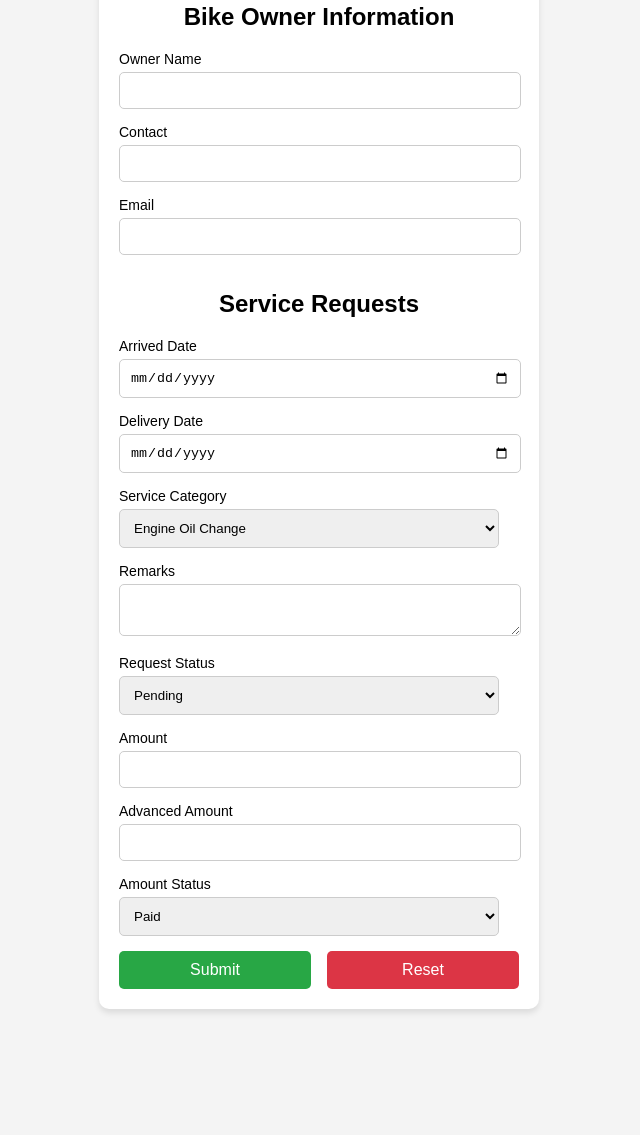
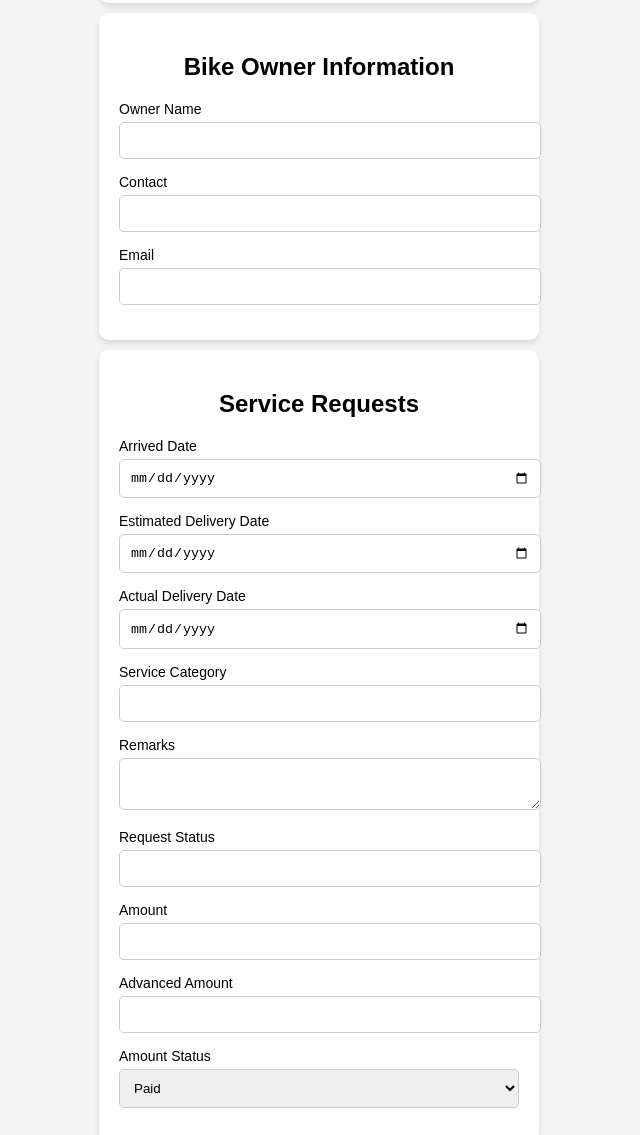
Before and after one commit to se1vah/Spanner, a plain HTML site: page index.html in a window 1280 px wide. Shown: the part 890-2025 px from the top of the page, without its empty margins (321-961 px from the left). Before the commit the page ends 1909 px from the top, so only its background shows below. Drawn offline with Linux system fonts and the light colour scheme.

Commit message:
Update index.html

```diff
--- a/index.html
+++ b/index.html
@@ -31,7 +31,7 @@
         .form-container input,
         .form-container select,
         .form-container textarea {
-            width: 95%;
+            width: 100%;
             padding: 10px;
             margin-bottom: 15px;
             border: 1px solid #ccc;
@@ -69,13 +69,13 @@
         <h2>Bike Information</h2>
         <form>
             <label for="bikeNumber">Bike Number</label>
-            <input type="number" id="bikeNumber" name="bikeNumber" required>
+            <input type="text" id="bikeNumber" name="bikeNumber" required>
 
             <label for="bikeName">Bike Name</label>
             <input type="text" id="bikeName" name="bikeName" required>
 
             <label for="chasisNumber">Chasis Number</label>
-            <input type="number" id="chasisNumber" name="chasisNumber" required>
+            <input type="text" id="chasisNumber" name="chasisNumber" required>
 
             <label for="remarks">Remarks</label>
             <textarea id="remarks" name="remarks" rows="2"></textarea>
@@ -100,60 +100,65 @@
 
             <label for="bikeRSideImage">Bike Right Side Image</label>
             <input type="file" id="bikeRSideImage" name="bikeRSideImage" accept="image/*">
+        </form>
+    </div>
 
     <!-- Bike Owner Information Form -->
+    <div class="form-container">
         <h2>Bike Owner Information</h2>
+        <form>
             <label for="ownerName">Owner Name</label>
             <input type="text" id="ownerName" name="ownerName" required>
 
             <label for="contact">Contact</label>
-            <input type="number" id="contact" name="contact" required>
+            <input type="text" id="contact" name="contact" required>
 
             <label for="email">Email</label>
             <input type="email" id="email" name="email" required>
+        </form>
+    </div>
 
     <!-- Service Requests Form -->
+    <div class="form-container">
         <h2>Service Requests</h2>
+        <form>
             <label for="arrivedDate">Arrived Date</label>
             <input type="date" id="arrivedDate" name="arrivedDate" required>
 
-            <label for="deliveryDate">Delivery Date</label>
-            <input type="date" id="deliveryDate" name="deliveryDate" required>
+            <label for="estimatedDeliveryDate">Estimated Delivery Date</label>
+            <input type="date" id="estimatedDeliveryDate" name="estimatedDeliveryDate" required>
+
+            <label for="actualDeliveryDate">Actual Delivery Date</label>
+            <input type="date" id="actualDeliveryDate" name="actualDeliveryDate">
 
             <label for="serviceCategory">Service Category</label>
-            <select id="serviceCategory" name="serviceCategory">
-                <option value="Engine Oil Change">Engine Oil Change</option>
-                <option value="General Service">General Service</option>
-                <option value="Make Engine Problem">Make Engine Problem</option>
-            </select>
+            <input type="text" id="serviceCategory" name="serviceCategory" required>
 
             <label for="serviceRemarks">Remarks</label>
             <textarea id="serviceRemarks" name="serviceRemarks" rows="2"></textarea>
 
             <label for="requestStatus">Request Status</label>
-            <select id="requestStatus" name="requestStatus">
-                <option value="Pending">Pending</option>
-                <option value="Hold">Hold</option>
-                <option value="Completed">Completed</option>
-            </select>
+            <input type="text" id="requestStatus" name="requestStatus">
 
             <label for="amount">Amount</label>
-            <input type="number" id="amount" name="amount" required>
+            <input type="text" id="amount" name="amount" required>
 
             <label for="advancedAmount">Advanced Amount</label>
-            <input type="number" id="advancedAmount" name="advancedAmount">
+            <input type="text" id="advancedAmount" name="advancedAmount">
 
             <label for="amountStatus">Amount Status</label>
             <select id="amountStatus" name="amountStatus">
                 <option value="Paid">Paid</option>
                 <option value="Pending">Pending</option>
             </select>
+        </form>
+    </div>
 
+    <div class="form-container">
         <div class="button-group">
             <button type="submit" class="submit">Submit</button>
             <button type="reset" class="reset">Reset</button>
         </div>
-        </form>
     </div>
 
 </body>
```
Lines whose indentation alone changed are shown as unchanged.
